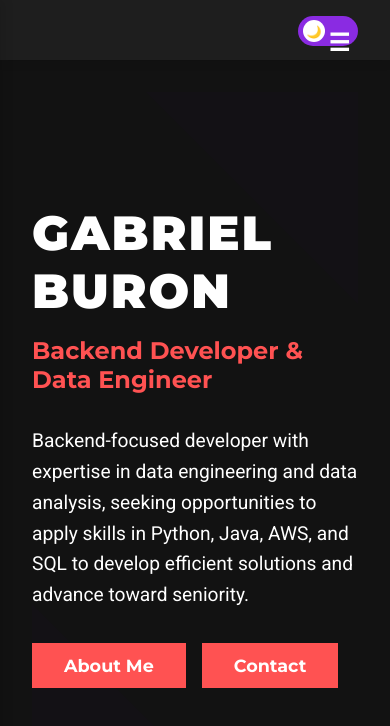
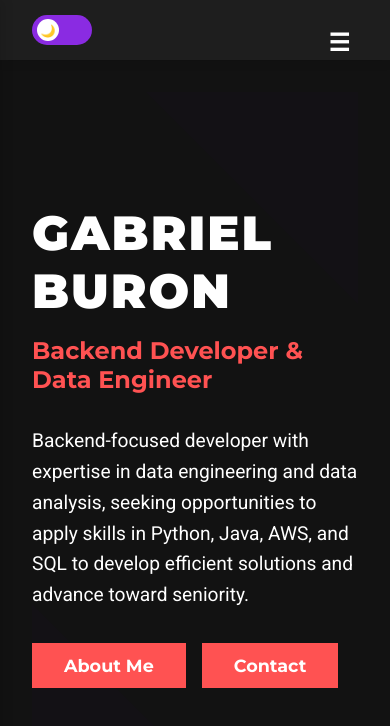
Before and after one commit to YuzuruTK/Portifolio-Project, a React (Vite) app: page / in a window 390 px wide. Shown: the top 726 px of the page. Built offline with nearby package versions, Linux system fonts and the light colour scheme.

Commit message:
feat(header): keep the theme toggle on the left on mobile

```diff
--- a/src/components/common/Header.jsx
+++ b/src/components/common/Header.jsx
@@ -6,7 +6,7 @@ import styled from 'styled-components';
 const HeaderContainer = styled.header`
     display: flex;
     justify-content: flex-end;
-    align-items: start;
+    align-items: center;
     padding: 1rem 2rem;
     background-color: var(--card-bg);
     position: fixed;
@@ -19,7 +19,7 @@ const HeaderContainer = styled.header`
 
     @media (max-width: 768px) {
         left: 0;
-        justify-content: flex-end;
+        justify-content: space-between;
     }
 `;
 
@@ -28,8 +28,8 @@ const Header = () => {
 
     return (
         <HeaderContainer>
+            <ThemeToggle />
             <Navigation />
-            <ThemeToggle />
         </HeaderContainer>
     );
 };
```
